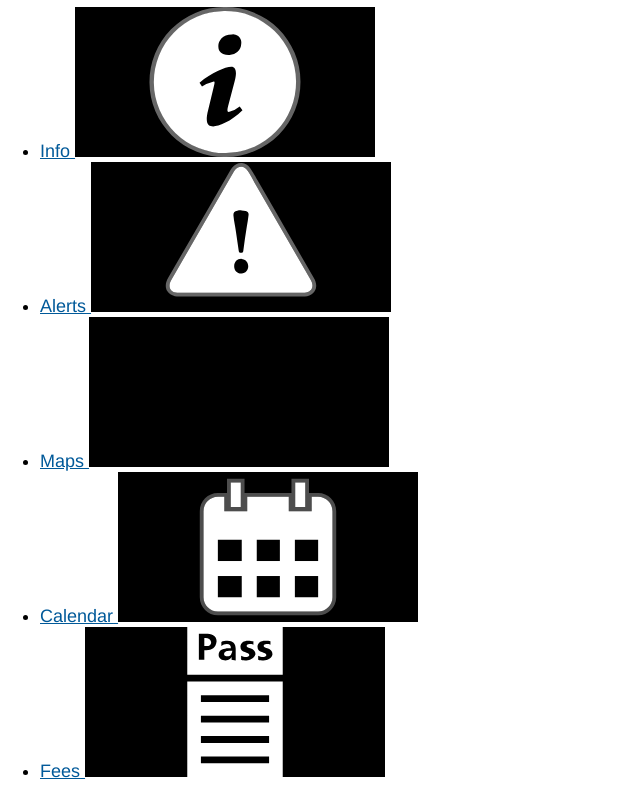
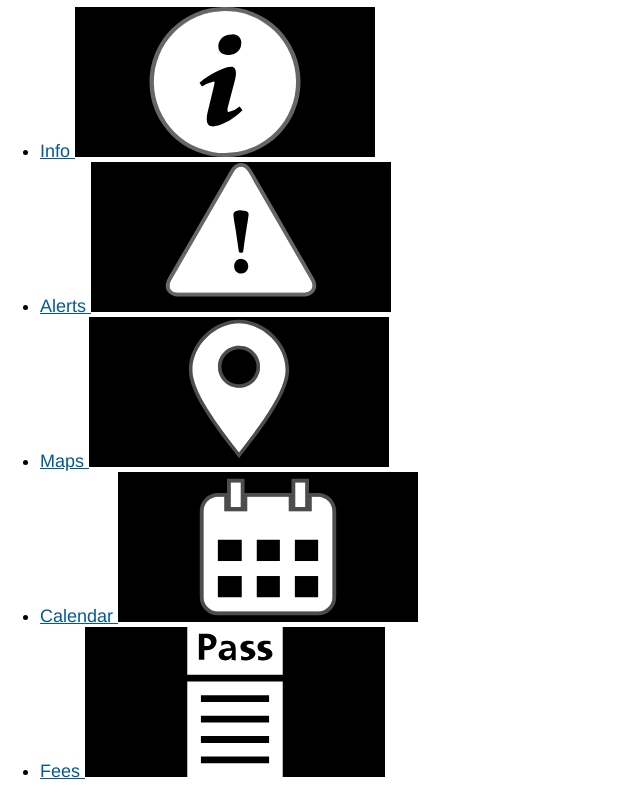
Before and after one commit to bellenker/wdd231-fl26, a website built with Vite: page src/index.html in a window 1280 px wide. Shown: the part 611-1411 px from the top of the page, without its empty margins (0-640 px from the left). Built offline with nearby package versions, Linux system fonts and the light colour scheme.

Commit message:
Updated maps Icon to location reference

```diff
--- a/src/index.html
+++ b/src/index.html
@@ -128,7 +128,7 @@
           <svg class="icon" role="presentation" focusable="false">
             <use
               xmlns:xlink="http://www.w3.org/1999/xlink"
-              xlink:href="/images/sprite.symbol.svg#maps"
+              xlink:href="/images/sprite.symbol.svg#location"
             ></use>
           </svg>
           </a>
```
